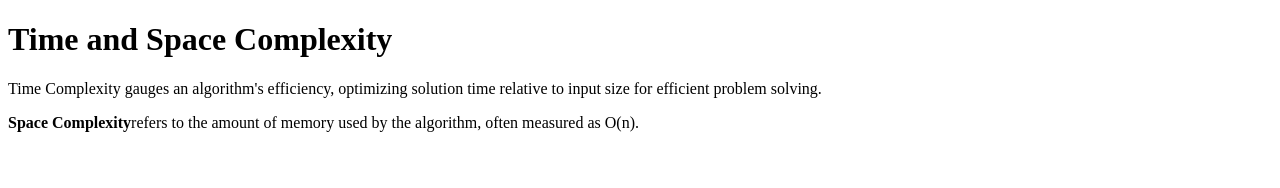
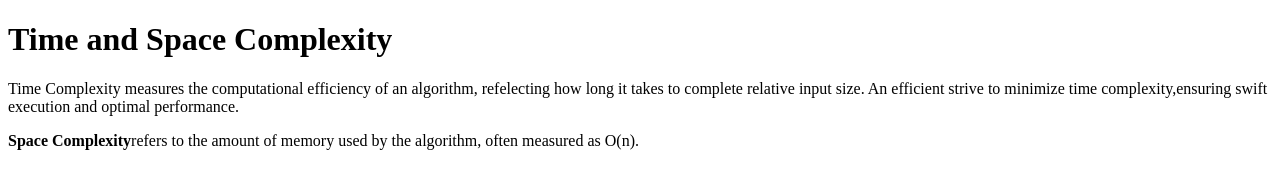
Before and after one commit to acciojob/time-and-space-complexity-624-urvashi, a website: page main.html in a window 1280 px wide. Drawn offline with Linux system fonts and the light colour scheme.

Commit message:
created a submission

```diff
--- a/main.html
+++ b/main.html
@@ -8,7 +8,7 @@
 
 <body>
 	<h1>Time and Space Complexity</h1>
-    <p>Time Complexity gauges an algorithm's efficiency, optimizing solution time relative to input size for efficient problem solving.</p>
+    <p>Time Complexity measures the computational efficiency of an algorithm, refelecting how long it takes to complete relative input size. An efficient strive to minimize time complexity,ensuring swift execution and optimal performance.</p>
 
     <p><b>Space Complexity</b>refers to the amount of memory used by the algorithm, often measured as O(n).</p>
 	<!-- the entire body must be written by student -->
```
